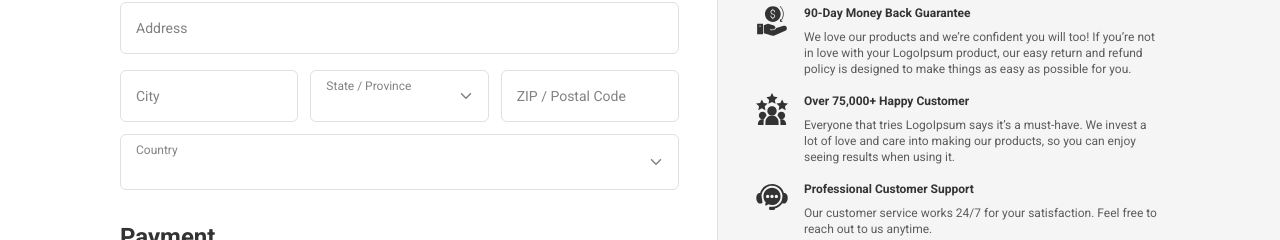
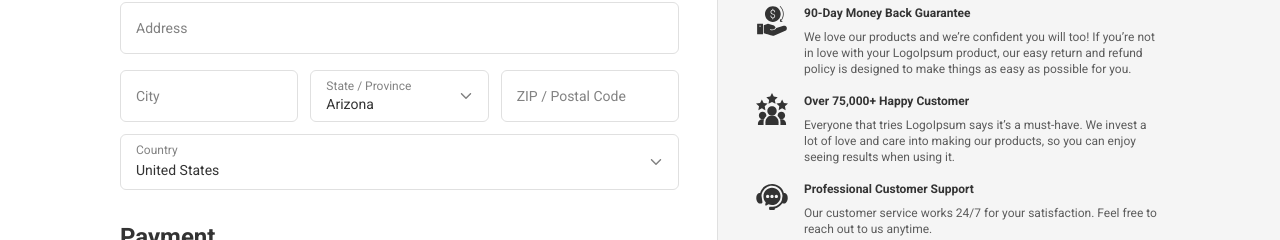
Before and after one commit to pocketful/Checkout, a React (Vite) app: page / in a window 1280 px wide. Shown: the part 350-590 px from the top of the page. Built offline with nearby package versions, Linux system fonts and the light colour scheme.

Commit message:
update Select with default value

```diff
--- a/src/components/UI/Select/Select.tsx
+++ b/src/components/UI/Select/Select.tsx
@@ -15,10 +15,19 @@ interface SelectProps extends SelectHTMLAttributes<HTMLSelectElement> {
 
 const Select = forwardRef<HTMLSelectElement, SelectProps>(
   ({ label, options = [], className, error, ...props }, ref) => {
+    const defaultProps = {
+      ...props,
+      defaultValue: props.defaultValue ?? (options.length > 0 ? options[0].value : ''),
+    }
+
     return (
       <div className={`${style.selectGroup} ${className ?? ''}`}>
         {label && <span className={style.label}>{label}</span>}
-        <select className={`${style.select} ${error ? style.errSelect : ''}`} ref={ref} {...props}>
+        <select
+          className={`${style.select} ${error ? style.errSelect : ''}`}
+          ref={ref}
+          {...defaultProps}
+        >
           {options.map((option) => (
             <option key={option.value} value={option.value}>
               {option.label}
--- a/src/components/pages/CheckoutPage/OrderForm/OrderForm.tsx
+++ b/src/components/pages/CheckoutPage/OrderForm/OrderForm.tsx
@@ -26,8 +26,6 @@ import {
   formatAccountName,
 } from '@/utils/formatPayment/formatPayment'
 
-// simulate async
-// const sleep = (ms: number) => new Promise((resolve) => setTimeout(resolve, ms))
 interface OrderFormProps {
   product: Product
 }
@@ -53,9 +51,7 @@ const OrderForm = ({ product }: OrderFormProps) => {
   } = useForm<FormValues>({
     resolver: yupResolver(validationSchema),
     mode: 'onChange',
-    // mode: 'onTouched',
-    // mode: 'onBlur',
-    // reValidateMode: 'onBlur',
+    reValidateMode: 'onBlur',
 
     defaultValues: {
       email: '',
@@ -63,9 +59,9 @@ const OrderForm = ({ product }: OrderFormProps) => {
       last_name: '',
       address: '',
       city: '',
-      state: '',
+      state: states[0].value,
       zip: '',
-      country: '',
+      country: countries[0].value,
       card_number: '',
       expiration_date: '',
       security_code: '',
@@ -76,12 +72,7 @@ const OrderForm = ({ product }: OrderFormProps) => {
 
   const paymentMethod = watch('payment_method')
 
-  console.log(' errors: ', errors)
-  // console.log('orderData from localStorage', localStorage.getItem('orderData'))
-
   const onSubmit = (data: FormValues) => {
-    // const onSubmit = async (data: FormValues) => {
-    // await sleep(2000)
     try {
       const orderData = {
         ...data,
@@ -91,7 +82,6 @@ const OrderForm = ({ product }: OrderFormProps) => {
         formattedSubtotal,
         formattedTotal,
       }
-      console.log('orderData: ', orderData)
       localStorage.setItem('orderData', JSON.stringify(orderData))
       reset()
     } catch (error) {
```
Also changed, not shown: vite.config.mts, 1 other file (tests, documents, lock files or other folders).
